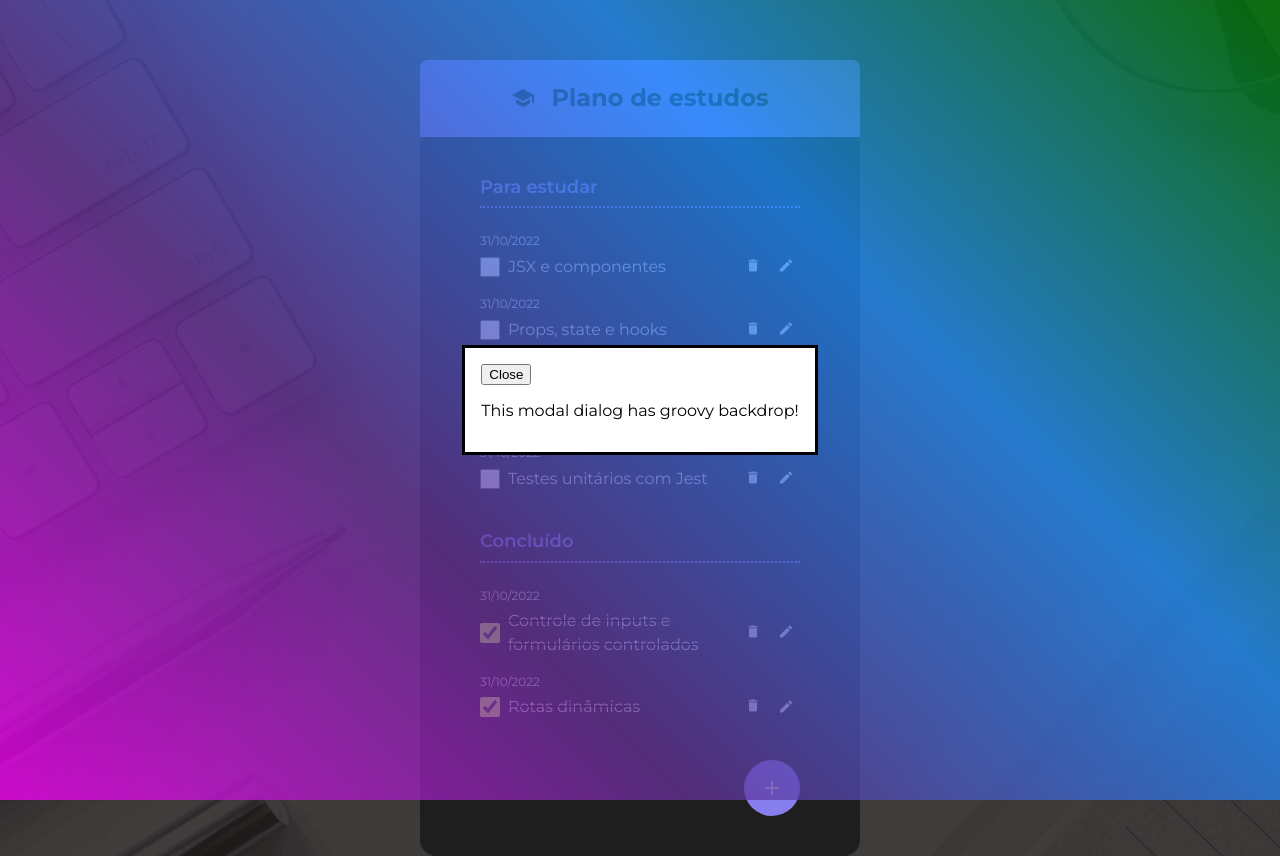
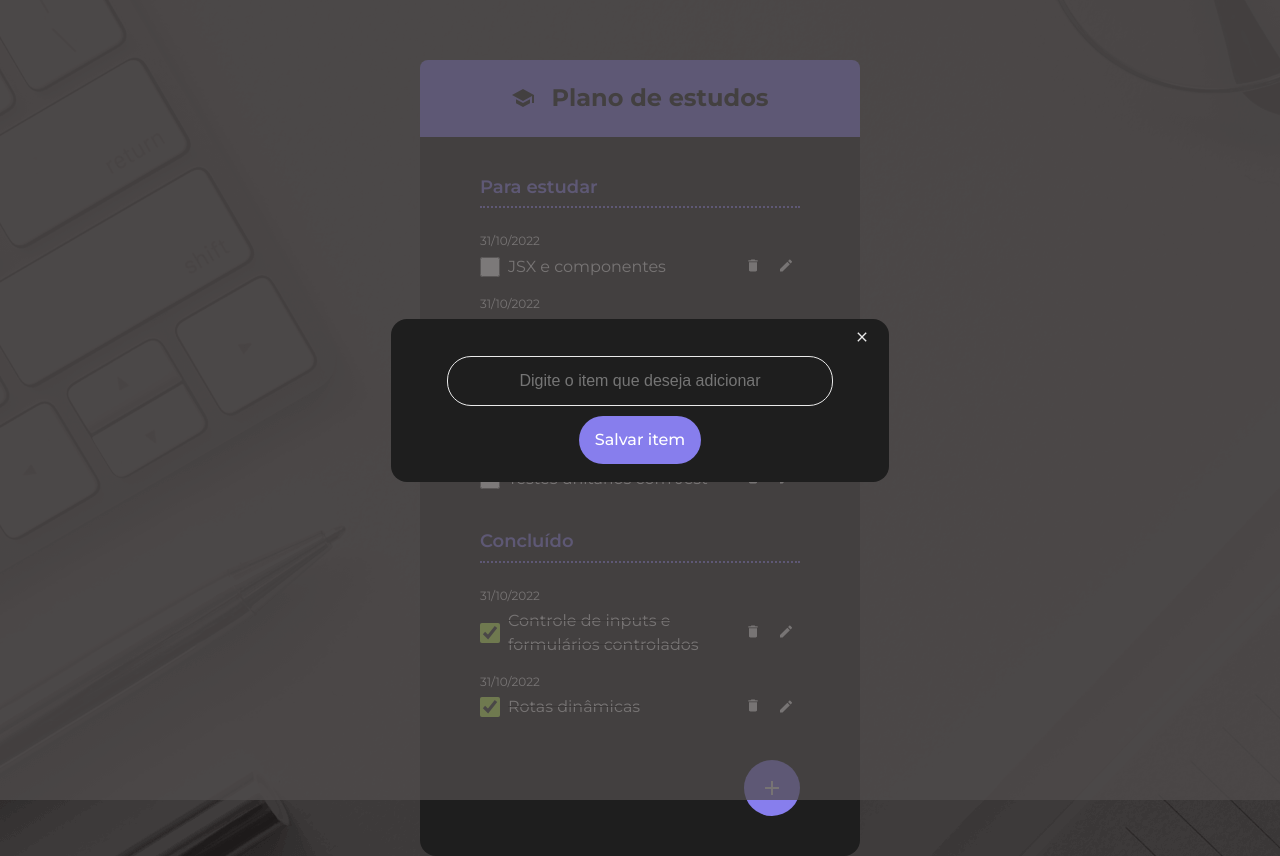
Before and after one commit to fredcarderaro/checklist, a React (Vite) app: page / in a window 1280 px wide. Both pictures are taken after a click on the button 772 px from the left and 787 px from the top of the page. Built offline with nearby package versions, Linux system fonts and the light colour scheme.

Commit message:
Implement style to reuse component Dialog and Form

```diff
--- a/src/App.jsx
+++ b/src/App.jsx
@@ -10,6 +10,7 @@ import { IconPlus, IconSchool } from "./components/icons";
 import { SubHeading } from "./components/SubHeading";
 import { ToDoItem } from "./components/ToDoItem";
 import { ToDoList } from "./components/ToDoList";
+import { TodoForm } from "./components/TodoForm";
 
 const todos = [
   {
@@ -59,6 +60,11 @@ function App() {
     setShowDialog(!showDialog);
   };
 
+  const addTodo = () => {
+    console.log("form submetido");
+    toggleDialog();
+  };
+
   return (
     <main>
       <Container>
@@ -83,7 +89,9 @@ function App() {
           </ToDoList>
           <Footer>
             {/* Dialog */}
-            <Dialog isOpen={showDialog} onClose={toggleDialog} />
+            <Dialog isOpen={showDialog} onClose={toggleDialog}>
+              <TodoForm onSubmit={addTodo} />
+            </Dialog>
             <FabButton onClick={toggleDialog}>
               <IconPlus />
             </FabButton>
--- /dev/null
+++ b/src/components/Button/Button.style.css
@@ -0,0 +1,18 @@
+.button {
+  padding: 12px 16px;
+  background-color: #877eed;
+  border: none;
+  border-radius: 24px;
+
+  font-family: "Montserrat", san-serif;
+  color: #ffffff;
+  font-size: 16px;
+  font-weight: 500;
+  line-height: 150%;
+
+  cursor: pointer;
+}
+
+.button:hover {
+  background-color: #544acb;
+}
--- /dev/null
+++ b/src/components/Button/index.jsx
@@ -0,0 +1,9 @@
+import "./Button.style.css";
+
+export function Button({ children, ...rest }) {
+  return (
+    <button {...rest} className="button">
+      {children}
+    </button>
+  );
+}
--- a/src/components/Dialog/dialog.style.css
+++ b/src/components/Dialog/dialog.style.css
@@ -1,10 +1,25 @@
 ::backdrop {
-  background-image: linear-gradient(
-    45deg,
-    magenta,
-    rebeccapurple,
-    dodgerblue,
-    green
-  );
+  background-color: #504d4d;
   opacity: 0.75;
 }
+
+.dialog {
+  background-color: #1e1e1e;
+  border-radius: 16px;
+  border: none;
+  padding: 8px 16px;
+
+  .body {
+    padding: 10px 0;
+  }
+
+  .btn-close-wrapper {
+    text-align: right;
+
+    .btn-close {
+      background-color: transparent;
+      border: none;
+      cursor: pointer;
+    }
+  }
+}
--- a/src/components/Dialog/index.jsx
+++ b/src/components/Dialog/index.jsx
@@ -1,14 +1,14 @@
 import { useEffect, useRef } from "react";
 import "./dialog.style.css";
+import { IconClose } from "../icons";
 
-export function Dialog({ isOpen, onClose }) {
+export function Dialog({ isOpen, onClose, children }) {
   // não devemos fazer buscas no DOM dessa forma
   //const dialog = document.querySelector("dialog");
 
   const dialogRef = useRef(null);
 
   useEffect(() => {
-    console.log(`Alternar modal: ${isOpen}`);
     isOpen ? openDialog() : closeDialog();
   }, [isOpen]);
 
@@ -24,11 +24,13 @@ export function Dialog({ isOpen, onClose }) {
 
   return (
     <>
-      <dialog ref={dialogRef}>
-        <button autoFocus onClick={onClose}>
-          Close
-        </button>
-        <p>This modal dialog has groovy backdrop!</p>
+      <dialog ref={dialogRef} className="dialog">
+        <div className="btn-close-wrapper">
+          <button autoFocus onClick={onClose} className="btn-close">
+            <IconClose />
+          </button>
+        </div>
+        <div className="body">{children}</div>
       </dialog>
     </>
   );
--- /dev/null
+++ b/src/components/TextInput/Text-input.style.css
@@ -0,0 +1,15 @@
+.text-input {
+  background-color: transparent;
+  font-size: 16px;
+  line-height: 150%;
+  border-radius: 24px;
+  border: 1px solid #eaeaea;
+  padding: 12px;
+  width: 360px;
+  max-width: 100%;
+  text-align: center;
+
+  .text-input::placeholder {
+    color: #eaeaea;
+  }
+}
--- /dev/null
+++ b/src/components/TextInput/index.jsx
@@ -0,0 +1,5 @@
+import "./Text-input.style.css";
+
+export function TextInput(props) {
+  return <input type="text" {...props} className="text-input" />;
+}
--- /dev/null
+++ b/src/components/TodoForm/Todo-form.style.css
@@ -0,0 +1,8 @@
+.todo-form {
+  display: flex;
+  flex-direction: column;
+  gap: 10px;
+  justify-content: center;
+  align-items: center;
+  padding: 0 40px;
+}
--- /dev/null
+++ b/src/components/TodoForm/index.jsx
@@ -0,0 +1,12 @@
+import "./Todo-form.style.css";
+import { Button } from "../Button";
+import { TextInput } from "../TextInput";
+
+export function TodoForm({ onSubmit }) {
+  return (
+    <form action={onSubmit} className="todo-form">
+      <TextInput placeholder="Digite o item que deseja adicionar" required />
+      <Button>Salvar item</Button>
+    </form>
+  );
+}
--- a/src/components/icons/index.jsx
+++ b/src/components/icons/index.jsx
@@ -1,28 +1,81 @@
 export function IconSchool() {
   return (
-        <svg width="24" height="18" viewBox="0 0 24 18" fill="none" xmlns="http://www.w3.org/2000/svg">
-            <path d="M12 0L23.0156 6V14.0156H21V7.07812L12 12L0.984375 6L12 0ZM5.01562 10.1719L12 14.0156L18.9844 10.1719V14.2031L12 18L5.01562 14.2031V10.1719Z" fill="#1E1E1E" />
+    <svg
+      width="24"
+      height="18"
+      viewBox="0 0 24 18"
+      fill="none"
+      xmlns="http://www.w3.org/2000/svg"
+    >
+      <path
+        d="M12 0L23.0156 6V14.0156H21V7.07812L12 12L0.984375 6L12 0ZM5.01562 10.1719L12 14.0156L18.9844 10.1719V14.2031L12 18L5.01562 14.2031V10.1719Z"
+        fill="#1E1E1E"
+      />
     </svg>
-    )
+  );
 }
 export function IconPencil() {
   return (
-        <svg width="16" height="20" viewBox="0 0 16 20" fill="none" xmlns="http://www.w3.org/2000/svg">
-            <path d="M2 14L9.375 6.625L11.875 9.125L4.5 16.5H2V14ZM13.8125 6.25C13.9375 6.375 14 6.53125 14 6.71875C14 6.90625 13.9375 7.0625 13.8125 7.1875L12.5938 8.40625L10.0938 5.90625L11.3125 4.6875C11.4375 4.5625 11.5938 4.5 11.7812 4.5C11.9688 4.5 12.125 4.5625 12.25 4.6875L13.8125 6.25Z" fill="#EAEAEA" />
+    <svg
+      width="16"
+      height="20"
+      viewBox="0 0 16 20"
+      fill="none"
+      xmlns="http://www.w3.org/2000/svg"
+    >
+      <path
+        d="M2 14L9.375 6.625L11.875 9.125L4.5 16.5H2V14ZM13.8125 6.25C13.9375 6.375 14 6.53125 14 6.71875C14 6.90625 13.9375 7.0625 13.8125 7.1875L12.5938 8.40625L10.0938 5.90625L11.3125 4.6875C11.4375 4.5625 11.5938 4.5 11.7812 4.5C11.9688 4.5 12.125 4.5625 12.25 4.6875L13.8125 6.25Z"
+        fill="#EAEAEA"
+      />
     </svg>
-    )
+  );
 }
 export function IconTrash() {
   return (
-        <svg width="10" height="13" viewBox="0 0 10 13" fill="none" xmlns="http://www.w3.org/2000/svg">
-            <path d="M9.65625 1.15625V2.5H0.34375V1.15625H2.65625L3.34375 0.5H6.65625L7.34375 1.15625H9.65625ZM1 11.1562V3.15625H9V11.1562C9 11.5104 8.86458 11.8229 8.59375 12.0938C8.32292 12.3646 8.01042 12.5 7.65625 12.5H2.34375C1.98958 12.5 1.67708 12.3646 1.40625 12.0938C1.13542 11.8229 1 11.5104 1 11.1562Z" fill="#EAEAEA" />
+    <svg
+      width="10"
+      height="13"
+      viewBox="0 0 10 13"
+      fill="none"
+      xmlns="http://www.w3.org/2000/svg"
+    >
+      <path
+        d="M9.65625 1.15625V2.5H0.34375V1.15625H2.65625L3.34375 0.5H6.65625L7.34375 1.15625H9.65625ZM1 11.1562V3.15625H9V11.1562C9 11.5104 8.86458 11.8229 8.59375 12.0938C8.32292 12.3646 8.01042 12.5 7.65625 12.5H2.34375C1.98958 12.5 1.67708 12.3646 1.40625 12.0938C1.13542 11.8229 1 11.5104 1 11.1562Z"
+        fill="#EAEAEA"
+      />
     </svg>
-    )
+  );
 }
 export function IconPlus() {
   return (
-        <svg width="14" height="14" viewBox="0 0 14 14" fill="none" xmlns="http://www.w3.org/2000/svg">
-            <path d="M13.9844 7.98438H7.98438V13.9844H6.01562V7.98438H0.015625V6.01562H6.01562V0.015625H7.98438V6.01562H13.9844V7.98438Z" fill="#EAEAEA" />
+    <svg
+      width="14"
+      height="14"
+      viewBox="0 0 14 14"
+      fill="none"
+      xmlns="http://www.w3.org/2000/svg"
+    >
+      <path
+        d="M13.9844 7.98438H7.98438V13.9844H6.01562V7.98438H0.015625V6.01562H6.01562V0.015625H7.98438V6.01562H13.9844V7.98438Z"
+        fill="#EAEAEA"
+      />
     </svg>
-    )
+  );
 }
+export function IconClose() {
+  return (
+    <svg
+      width="10"
+      height="10"
+      viewBox="0 0 10 10"
+      fill="none"
+      xmlns="http://www.w3.org/2000/svg"
+    >
+      <path
+        d="M9.65625 1.28125L5.9375 5L9.65625 8.71875L8.71875 9.65625L5 5.9375L1.28125 9.65625L0.34375 8.71875L4.0625 5L0.34375 1.28125L1.28125 0.34375L5 4.0625L8.71875 0.34375L9.65625 1.28125Z"
+        fill="#EAEAEA"
+      />
+      Add commentMore actions
+    </svg>
+  );
+}
--- a/src/index.css
+++ b/src/index.css
@@ -1,8 +1,12 @@
+::root {
+  box-sizing: border-box;
+}
+
 body {
   font-family: "Montserrat", sans-serif;
   margin: 0;
-  background-color: #403C3B;
-  background-image: url('/bg.png');
+  background-color: #403c3b;
+  background-image: url("/bg.png");
   background-repeat: no-repeat;
   background-position: top center;
   background-size: auto;
```
Also changed, not shown: src/assets/icon.svg (deleted). Lines whose indentation alone changed are shown as unchanged.
